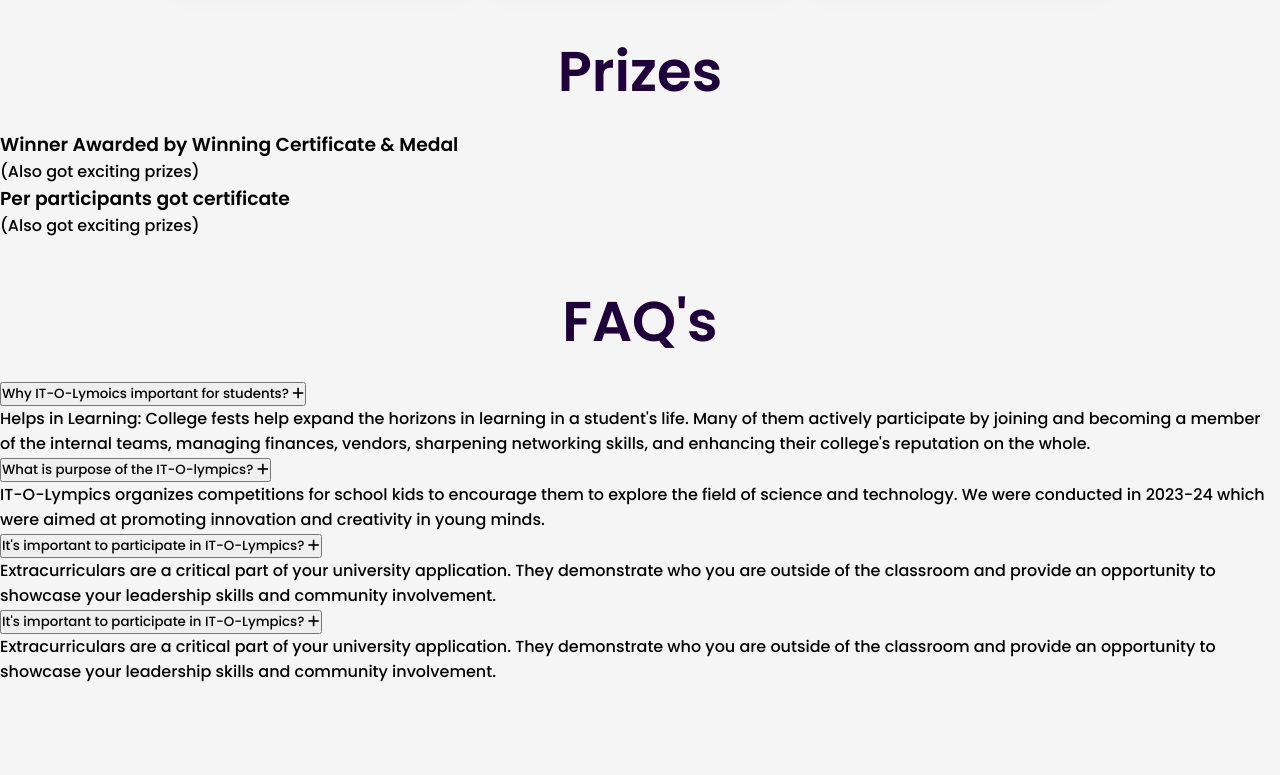
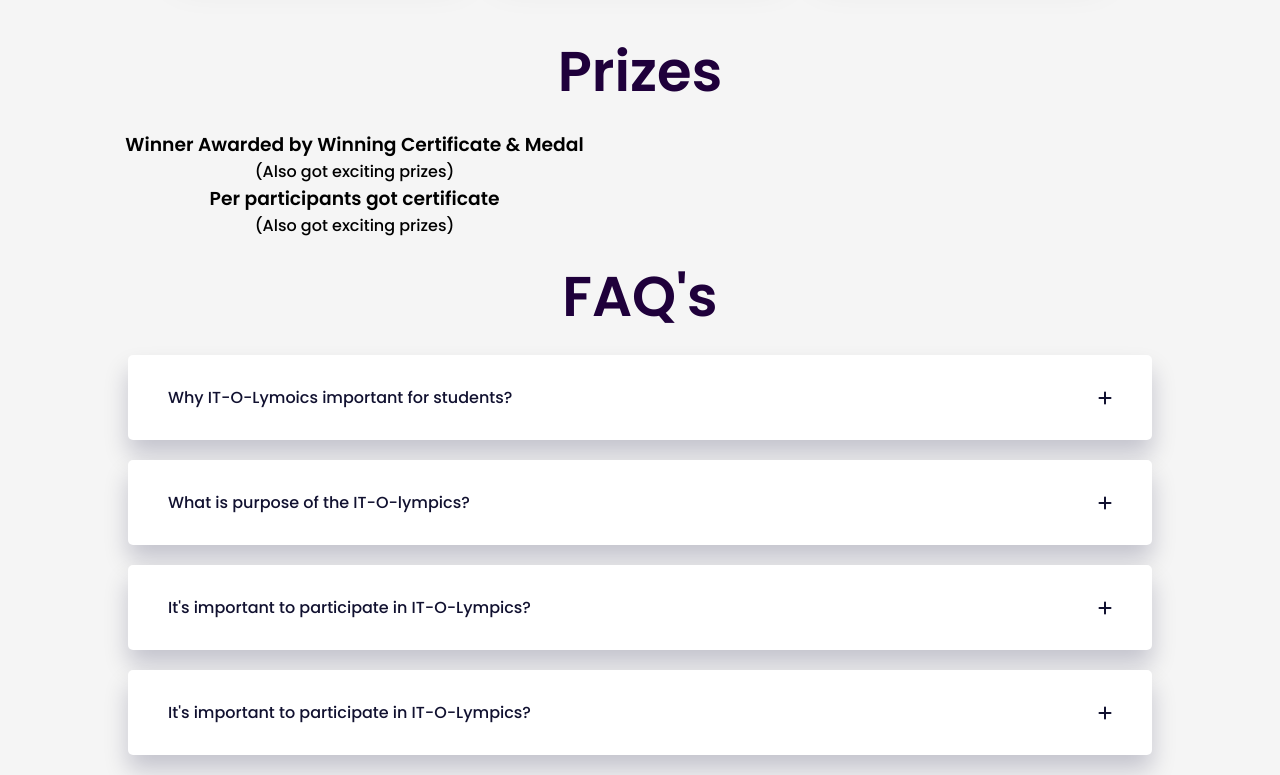
Before and after one commit to rsrahulsalunkhe/IT-O-Lympics, a plain HTML site: page index.html in a window 1280 px wide. Shown: the part 3375-4150 px from the top of the page. Before the commit the page ends 4059 px from the top, so only its background shows below. Drawn offline with Linux system fonts and the light colour scheme.

Commit message:
Update style.css

```diff
--- a/style.css
+++ b/style.css
@@ -158,7 +158,6 @@ ul a:hover {
 .our-team {
   margin: 0 10%;
 }
-
 /* Event */
 .ag-format-container {
   width: 1142px;
@@ -173,7 +172,6 @@ ul a:hover {
   align-items: flex-start;
   -ms-flex-wrap: wrap;
   flex-wrap: wrap;
-
   padding: 50px 0;
 }
 .ag-courses_item {
@@ -190,9 +188,7 @@ ul a:hover {
   display: block;
   padding: 30px 20px;
   background-color: #121212;
-
   overflow: hidden;
-
   position: relative;
 }
 .ag-courses-item_link:hover,
@@ -384,7 +380,6 @@ ul a:hover {
     color: #1f003b;
   }
 }
-
 @media (min-width: 1080px) {
   .title {
     font-family: "Inter", sans-serif;
@@ -446,3 +441,67 @@ ul a:hover {
     right: 0;
   }
 }
+
+.prizes {
+  margin-top: 40px;
+  text-align: center;
+  display: flex;
+  width: 1142px;
+  margin: 0 auto;
+}
+
+.desc {
+  width: 100%;
+}
+.cert {
+  width: 100%;
+}
+
+.cert img {
+  width: 100%;
+}
+
+/* FAQ */
+.container-faq {
+  width: auto;
+  text-align: center;
+  margin: 0 10%;
+}
+
+.wrapper {
+  background-color: #ffffff;
+  margin-bottom: 20px;
+  padding: 15px 40px;
+  border-radius: 5px;
+  box-shadow: 0 15px 25px rgba(0, 0, 50, 0.2);
+}
+
+.toggle,
+.content {
+  font-family: "Poppins", sans-serif;
+}
+
+.toggle {
+  width: 100%;
+  background-color: transparent;
+  display: flex;
+  align-items: center;
+  justify-content: space-between;
+  font-size: 16px;
+  color: #111130;
+  font-weight: 500;
+  border: none;
+  outline: none;
+  cursor: pointer;
+  padding: 15px 0;
+}
+
+.content {
+  position: relative;
+  font-size: 14px;
+  text-align: justify;
+  line-height: 30px;
+  height: 0;
+  overflow: hidden;
+  transition: all 1s;
+}
```
